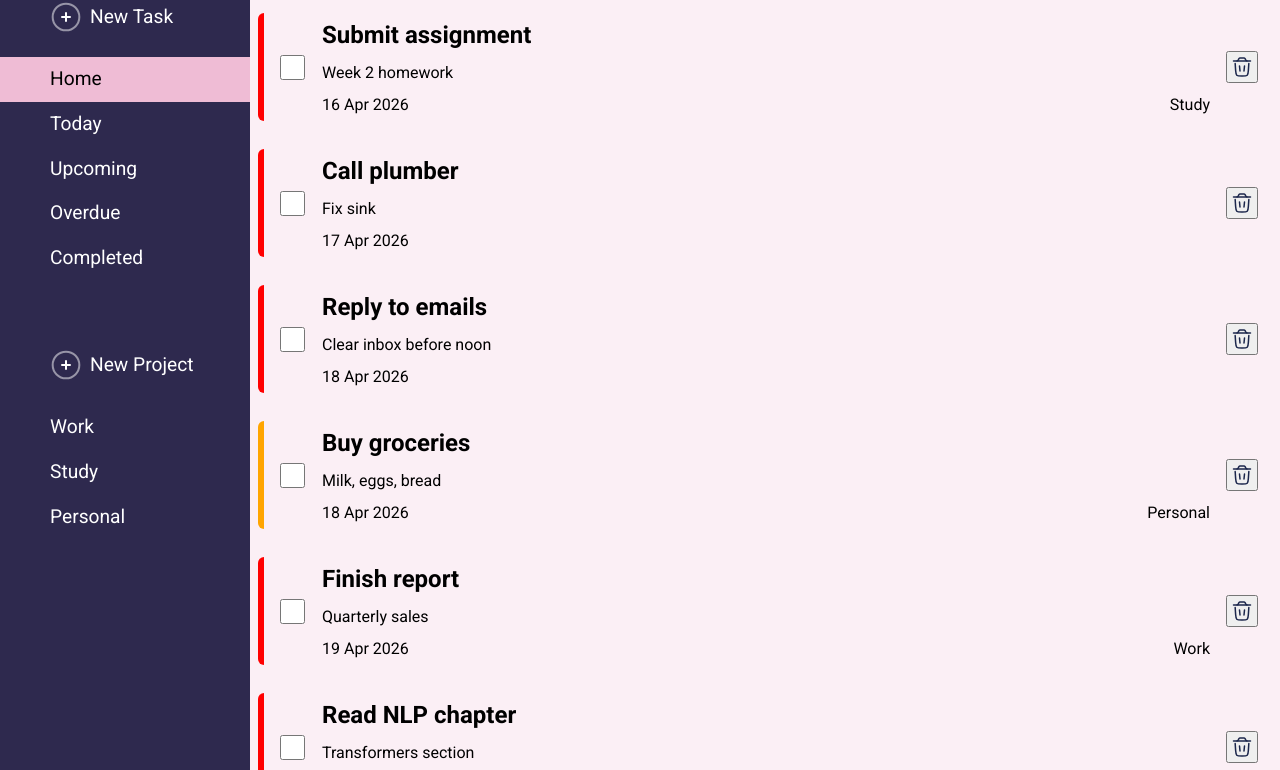
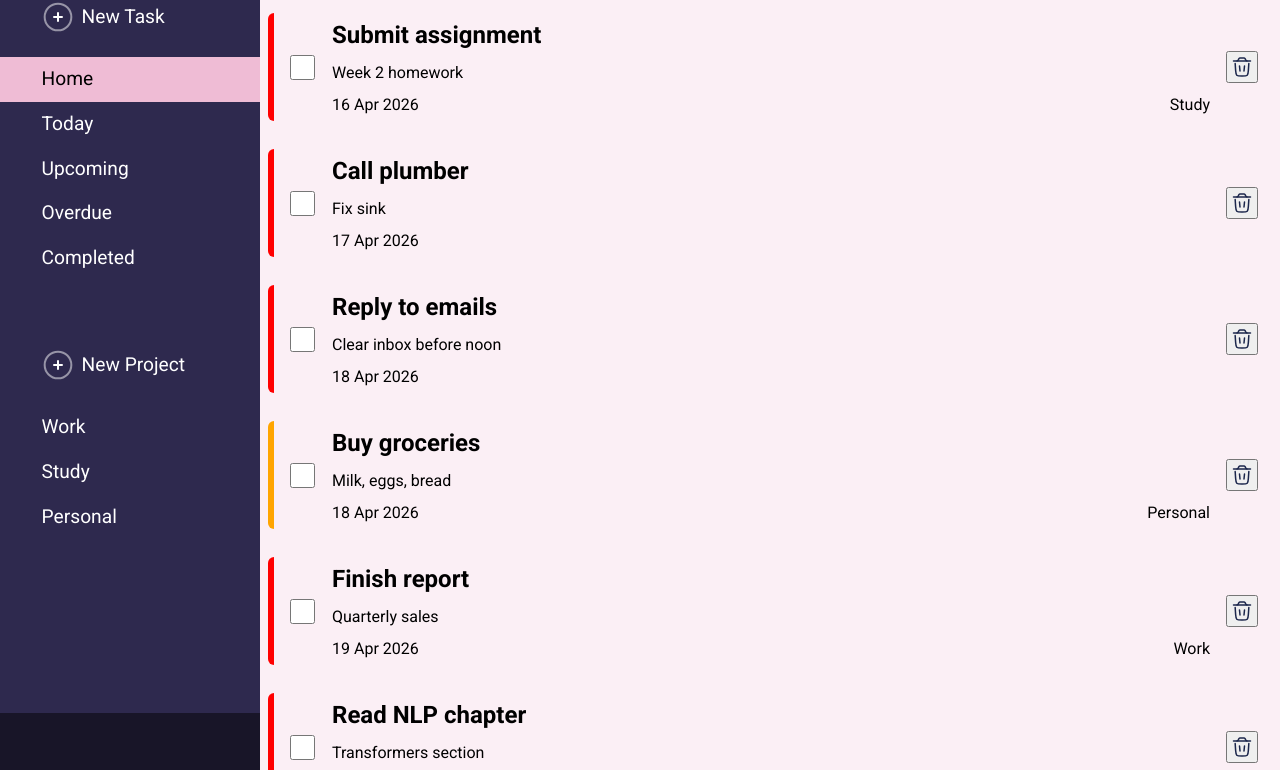
Before and after one commit to dungdul/todo-list, a website built with webpack: page src/template.html in a window 1280 px wide. Shown: the part 87-857 px from the top of the page. Built offline with nearby package versions, Linux system fonts and the light colour scheme.

Commit message:
Improve layout

```diff
--- a/src/css/styles.css
+++ b/src/css/styles.css
@@ -3,10 +3,11 @@
 
 :root {
   font-family: Roboto, --sans-serif;
+  background-color: #181528;
 }
 
 body {
-  --sidebar-width: 250px;
+  --sidebar-width: 260px;
   --sidebar-color: #2E294E;
   --sidebar-selected-color: #EFBCD5;
   --sidebar-hovered-color: #BE97C6;
@@ -15,7 +16,10 @@ body {
 
   min-height: 100vh;
   display: grid;
-  grid-template-columns: var(--sidebar-width) 1fr;
+  grid-template-columns: var(--sidebar-width) minmax(400px, 1fr);
+  max-width: calc(var(--sidebar-width) + 1200px);
+  margin: 0 auto;
+  background-color: var(--body-background-color);
 }
 
 .sidebar {
@@ -24,6 +28,12 @@ body {
   display: flex;
   flex-direction: column;
   gap: 60px;
+
+  /* Make the sidebar sticky */
+  position: sticky;
+  top: 0px;
+  height: 100vh;
+  overflow-y: scroll;
 
   > :first-child {
     margin-top: 10vh;
@@ -42,7 +52,7 @@ body {
   border: none;
   width: 100%;
   text-align: start;
-  padding: 8px calc(var(--sidebar-width) * 0.2);
+  padding: 8px calc(var(--sidebar-width) * 0.16);
   font-size: 1.2rem;
 
   &:hover {
```
